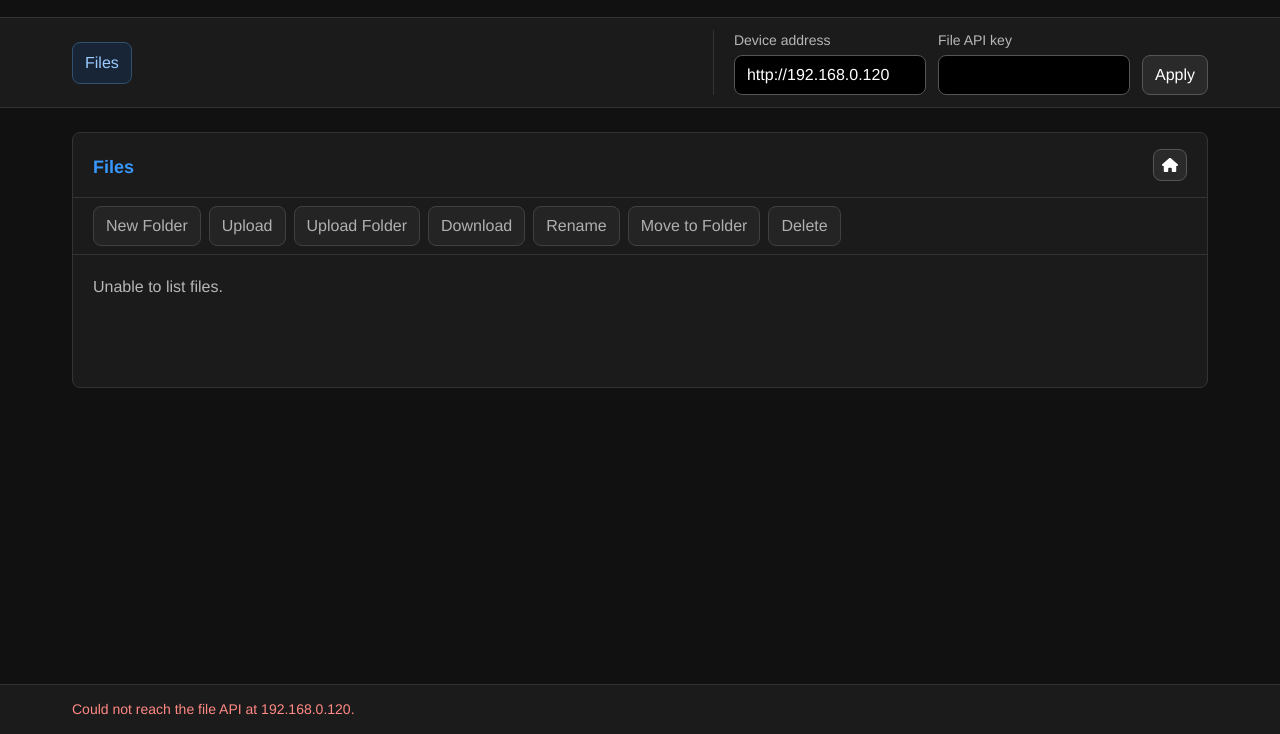
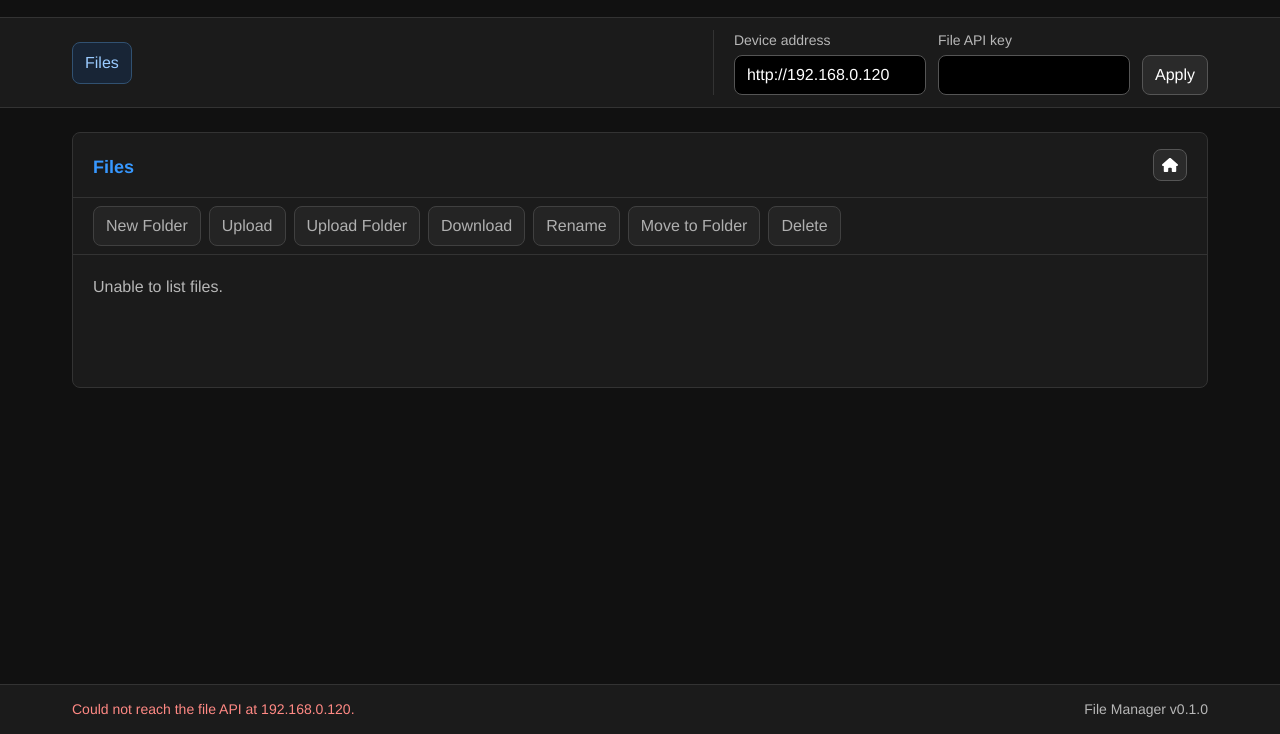
Before and after one commit to PerlPooch/MDS_HTTP_FS, a plain HTML site: page File Manager/index.html in a window 1280 px wide. Shown: the part 66-800 px from the top of the page. Drawn offline with Linux system fonts and the light colour scheme; no server answers.

Commit message:
Added version and banner

```diff
--- a/File Manager/index.html
+++ b/File Manager/index.html
@@ -1,4 +1,9 @@
 <!doctype html>
+<!--
+  File Manager for MDS_HTTP_FS
+  Copyright (c) 2026 Marc D. Spencer.
+  SPDX-License-Identifier: MPL-2.0
+-->
 <html lang="en">
 <head>
 	<meta charset="utf-8">
@@ -193,6 +198,7 @@
 		#status[data-state="connected"] { color: #9f9; }
 		#status[data-state="error"] { color: #ff8984; }
 		#space-status { margin-inline-start: auto; color: var(--muted); font-size: 0.875rem; }
+		#file-manager-version { color: var(--muted); font-size: 0.875rem; }
 
 		@media (max-width: 48rem) {
 			.navigation-bar .inner { flex-wrap: wrap; }
@@ -274,6 +280,7 @@
 		<div class="inner">
 			<p id="status" role="status">Disconnected</p>
 			<output id="space-status" aria-label="Filesystem space" hidden></output>
+			<small id="file-manager-version">File Manager v0.1.0</small>
 		</div>
 	</footer>
 
```
Also changed, not shown: 1 other file.
